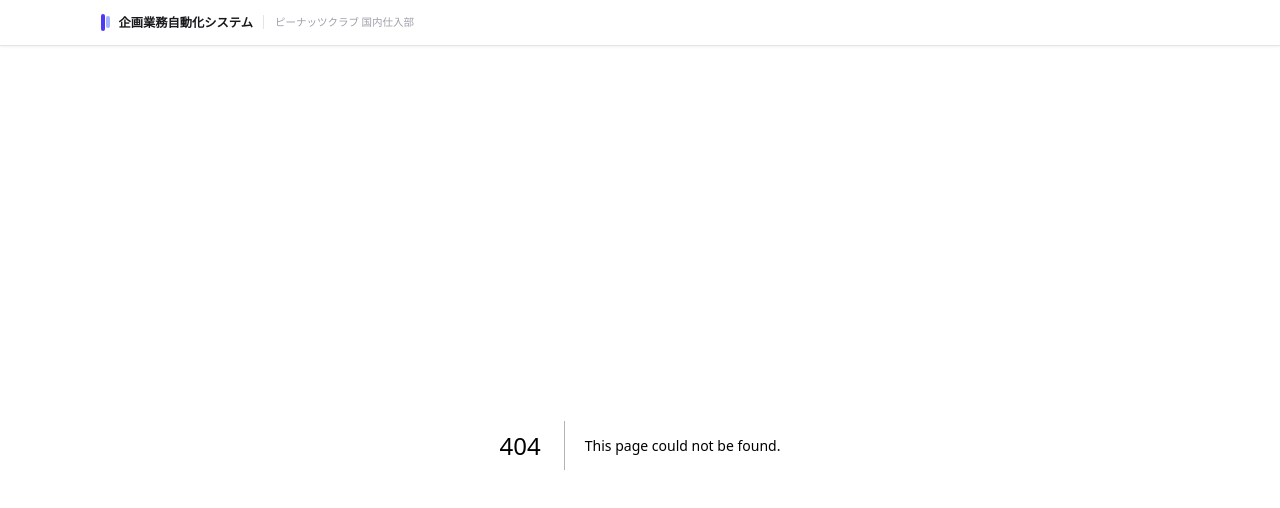
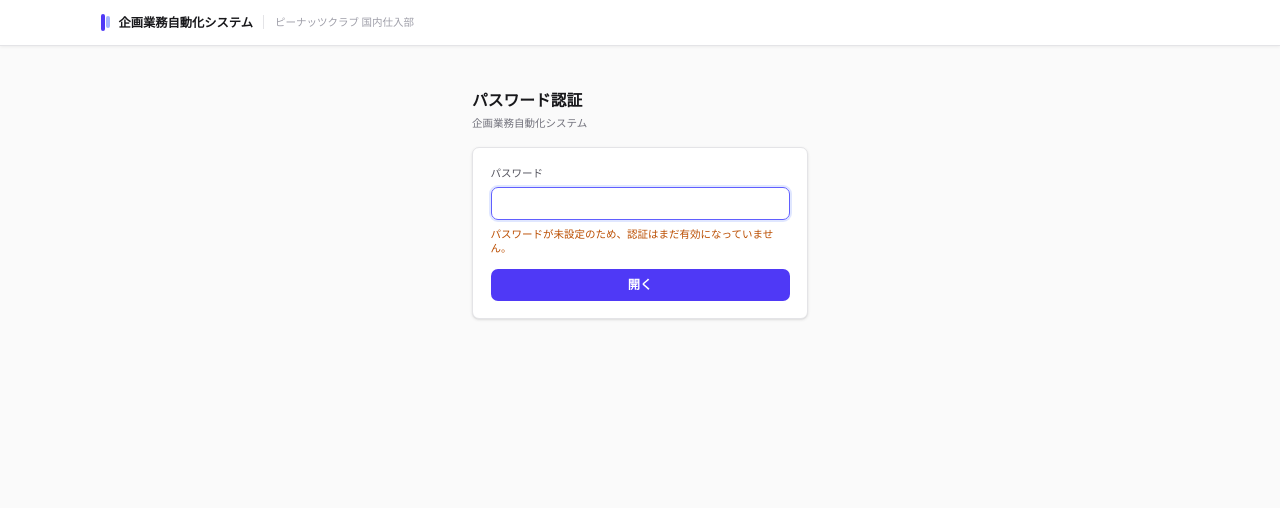
Before and after one commit to PeanutsClub-JOTO/kokunaishiire-leaf-generator, a Next.js app: page /login in a window 1280 px wide. Before the commit this address had no page. Shown: the top 508 px of the page. Built offline with nearby package versions, Linux system fonts and the light colour scheme.

Commit message:
feat: パスワード認証ゲートを追加

```diff
--- /dev/null
+++ b/app/api/auth/login/route.ts
@@ -0,0 +1,43 @@
+import { NextRequest, NextResponse } from 'next/server';
+import {
+  AUTH_COOKIE_NAME,
+  createAuthToken,
+  getAccessPassword,
+} from '@/lib/auth/password-gate';
+
+function safeNextPath(value: FormDataEntryValue | null): string {
+  const path = typeof value === 'string' ? value : '/';
+  if (!path.startsWith('/') || path.startsWith('//')) return '/';
+  return path;
+}
+
+function redirectUrl(req: NextRequest, pathname: string): URL {
+  return new URL(pathname, req.url);
+}
+
+export async function POST(req: NextRequest) {
+  const formData = await req.formData();
+  const submittedPassword = String(formData.get('password') ?? '');
+  const nextPath = safeNextPath(formData.get('next'));
+  const configuredPassword = getAccessPassword();
+
+  if (!configuredPassword || submittedPassword !== configuredPassword) {
+    const url = redirectUrl(req, '/login');
+    url.searchParams.set('error', '1');
+    url.searchParams.set('next', nextPath);
+    return NextResponse.redirect(url, { status: 303 });
+  }
+
+  const response = NextResponse.redirect(redirectUrl(req, nextPath), { status: 303 });
+  response.cookies.set({
+    name: AUTH_COOKIE_NAME,
+    value: await createAuthToken(configuredPassword),
+    httpOnly: true,
+    sameSite: 'lax',
+    secure: process.env.NODE_ENV === 'production',
+    path: '/',
+    maxAge: 60 * 60 * 24 * 14,
+  });
+
+  return response;
+}
--- /dev/null
+++ b/app/api/auth/logout/route.ts
@@ -0,0 +1,9 @@
+import { NextResponse } from 'next/server';
+import type { NextRequest } from 'next/server';
+import { AUTH_COOKIE_NAME } from '@/lib/auth/password-gate';
+
+export async function POST(req: NextRequest) {
+  const response = NextResponse.redirect(new URL('/login', req.url), { status: 303 });
+  response.cookies.delete(AUTH_COOKIE_NAME);
+  return response;
+}
--- /dev/null
+++ b/app/login/page.tsx
@@ -0,0 +1,66 @@
+import { isAuthEnabled } from '@/lib/auth/password-gate';
+
+export const dynamic = 'force-dynamic';
+
+type LoginPageProps = {
+  searchParams: Promise<{
+    next?: string;
+    error?: string;
+  }>;
+};
+
+function safeNextPath(value: string | undefined): string {
+  if (!value || !value.startsWith('/') || value.startsWith('//')) return '/';
+  return value;
+}
+
+export default async function LoginPage({ searchParams }: LoginPageProps) {
+  const params = await searchParams;
+  const nextPath = safeNextPath(params.next);
+  const hasError = params.error === '1';
+  const authEnabled = isAuthEnabled();
+
+  return (
+    <main className="min-h-[calc(100vh-3.25rem)] bg-zinc-50 px-6 py-12">
+      <div className="mx-auto flex w-full max-w-sm flex-col gap-5">
+        <div>
+          <h1 className="text-lg font-bold text-zinc-900">パスワード認証</h1>
+          <p className="mt-1 text-xs text-zinc-500">企画業務自動化システム</p>
+        </div>
+
+        <form
+          method="post"
+          action="/api/auth/login"
+          className="rounded-lg border border-zinc-200 bg-white p-5 shadow-sm"
+        >
+          <input type="hidden" name="next" value={nextPath} />
+          <label htmlFor="password" className="block text-xs font-medium text-zinc-600">
+            パスワード
+          </label>
+          <input
+            id="password"
+            name="password"
+            type="password"
+            autoComplete="current-password"
+            autoFocus
+            className="mt-2 w-full rounded-lg border border-zinc-300 px-3 py-2 text-sm outline-none transition focus:border-indigo-500 focus:ring-2 focus:ring-indigo-100"
+          />
+          {hasError && (
+            <p className="mt-2 text-xs font-medium text-red-600">パスワードが違います。</p>
+          )}
+          {!authEnabled && (
+            <p className="mt-2 text-xs text-amber-700">
+              パスワードが未設定のため、認証はまだ有効になっていません。
+            </p>
+          )}
+          <button
+            type="submit"
+            className="mt-4 w-full rounded-lg bg-indigo-600 px-4 py-2 text-sm font-semibold text-white transition hover:bg-indigo-700"
+          >
+            開く
+          </button>
+        </form>
+      </div>
+    </main>
+  );
+}
--- /dev/null
+++ b/lib/auth/password-gate.ts
@@ -0,0 +1,42 @@
+export const AUTH_COOKIE_NAME = 'pc_app_auth';
+
+const PASSWORD_ENV_KEYS = [
+  'APP_ACCESS_PASSWORD',
+  'SITE_PASSWORD',
+  'BASIC_AUTH_PASSWORD',
+];
+
+export function getAccessPassword(): string | null {
+  for (const key of PASSWORD_ENV_KEYS) {
+    const value = process.env[key]?.trim();
+    if (value) return value;
+  }
+  return null;
+}
+
+function getSigningSecret(password: string): string {
+  return process.env.APP_AUTH_SECRET?.trim() || password;
+}
+
+async function sha256Hex(value: string): Promise<string> {
+  const bytes = new TextEncoder().encode(value);
+  const digest = await crypto.subtle.digest('SHA-256', bytes);
+  return Array.from(new Uint8Array(digest))
+    .map((byte) => byte.toString(16).padStart(2, '0'))
+    .join('');
+}
+
+export async function createAuthToken(password: string): Promise<string> {
+  return `v1.${await sha256Hex(`${getSigningSecret(password)}:${password}`)}`;
+}
+
+export async function isValidAuthToken(token: string | undefined): Promise<boolean> {
+  const password = getAccessPassword();
+  if (!password) return true;
+  if (!token) return false;
+  return token === await createAuthToken(password);
+}
+
+export function isAuthEnabled(): boolean {
+  return getAccessPassword() !== null;
+}
--- /dev/null
+++ b/proxy.ts
@@ -0,0 +1,44 @@
+import { NextRequest, NextResponse } from 'next/server';
+import { AUTH_COOKIE_NAME, isAuthEnabled, isValidAuthToken } from '@/lib/auth/password-gate';
+
+const PUBLIC_PATH_PREFIXES = [
+  '/login',
+  '/api/auth',
+  '/api/cron',
+  '/_next',
+];
+
+function isPublicPath(pathname: string): boolean {
+  if (pathname === '/favicon.ico') return true;
+  return PUBLIC_PATH_PREFIXES.some((prefix) =>
+    pathname === prefix || pathname.startsWith(`${prefix}/`),
+  );
+}
+
+function loginUrl(req: NextRequest): URL {
+  const url = req.nextUrl.clone();
+  url.pathname = '/login';
+  url.searchParams.set('next', `${req.nextUrl.pathname}${req.nextUrl.search}`);
+  return url;
+}
+
+export async function proxy(req: NextRequest) {
+  if (!isAuthEnabled() || isPublicPath(req.nextUrl.pathname)) {
+    return NextResponse.next();
+  }
+
+  const token = req.cookies.get(AUTH_COOKIE_NAME)?.value;
+  if (await isValidAuthToken(token)) {
+    return NextResponse.next();
+  }
+
+  if (req.nextUrl.pathname.startsWith('/api/')) {
+    return NextResponse.json({ error: 'Unauthorized' }, { status: 401 });
+  }
+
+  return NextResponse.redirect(loginUrl(req));
+}
+
+export const config = {
+  matcher: ['/((?!.*\\..*).*)'],
+};
```
